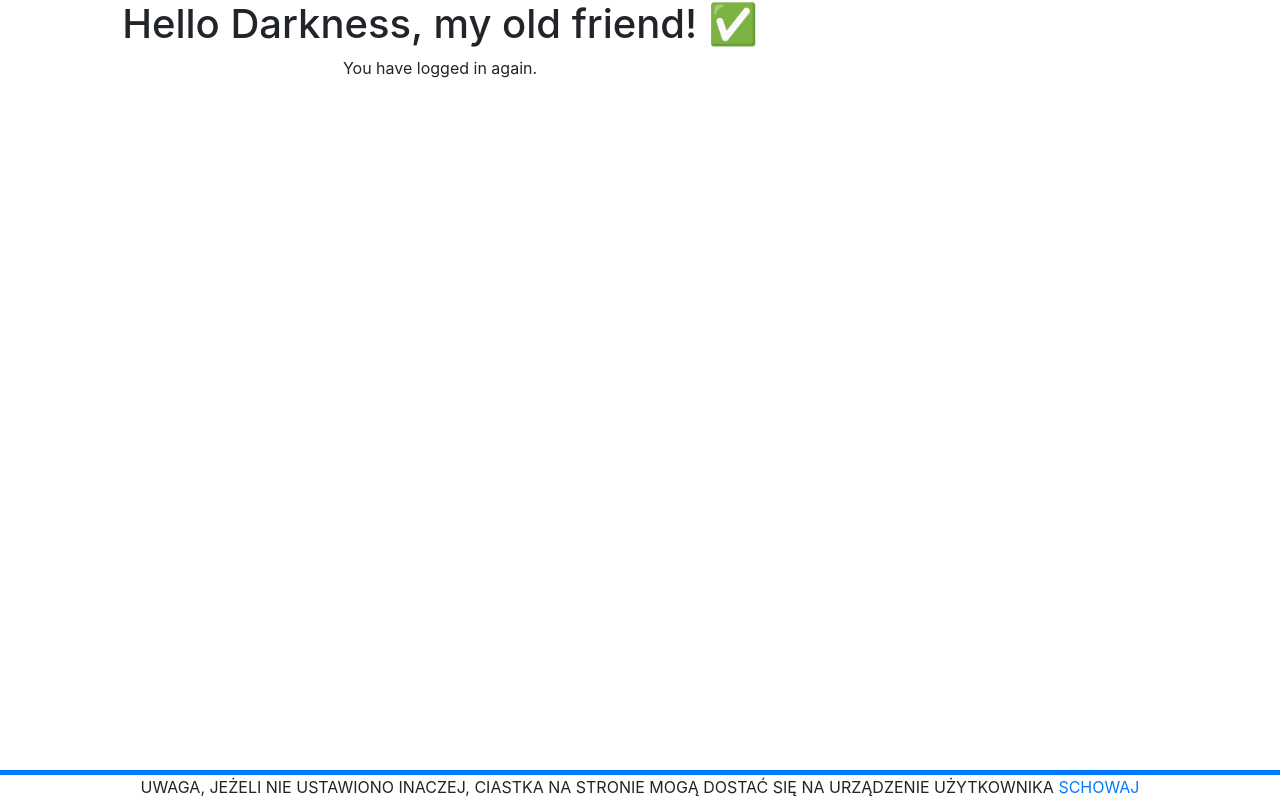
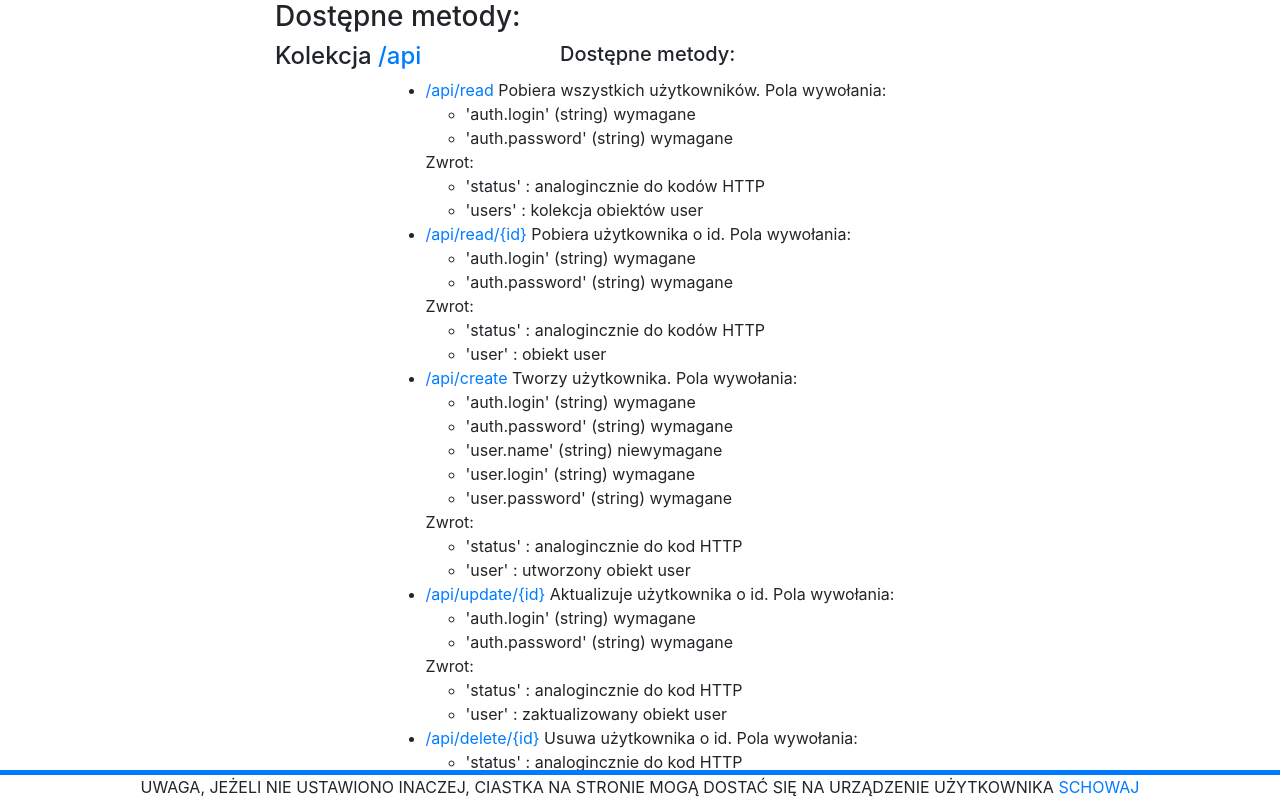
Before and after one commit to barremalatgmailcom/telemedico, a Symfony app: template templates/api/index.html.twig in a window 1280 px wide. Run offline with Twig, Linux system fonts and the light colour scheme; the template is opened without the code that fills it, so the values that code supplies are empty; some libraries are stand-ins or nearby versions.

Commit message:
api methods + auth + nearly done docs + in progress crud

```diff
--- a/src/Controller/LoginController.php
+++ b/src/Controller/LoginController.php
@@ -5,9 +5,7 @@ use Symfony\Bundle\FrameworkBundle\Controller\AbstractController;
 use Symfony\Component\Routing\Annotation\Route;
 use Symfony\Component\HttpFoundation\Response;
 use Symfony\Component\HttpFoundation\Request;
-use Symfony\Component\HttpFoundation\Session\Session;
 use Symfony\Component\HttpFoundation\Session\SessionInterface;
-use Symfony\Component\HttpFoundation\Session\Storage\NativeSessionStorage;
 use App\Entity\User;
 use Symfony\Component\Form\Extension\Core\Type\TextType;
 use Symfony\Component\Form\Extension\Core\Type\PasswordType;
--- a/templates/api/index.html.twig
+++ b/templates/api/index.html.twig
@@ -1,13 +1,88 @@
 {% extends 'base.html.twig' %}
 
-{% block title %}Hello ApiController!{% endblock %}
+{% block title %}Docs{% endblock %}
 
 {% block body %}
-
     <div class="container">
-        <div class="row col-8 justify-content-center">
-            <h1>Hello Darkness, my old friend! ✅</h1>
-            <p>You have logged in again.</p>
+        <div class="row justify-content-center">
+            <div class="col-8">
+                <h1 class="h3">Dostępne metody:</h1>
+            </div>
+        </div>
+        <div class="row justify-content-center">
+            <div class="col-3">
+                <h3 class="h4">Kolekcja  <a href="{{ url('api_read') }}"> /api </a> </h3>
+            </div>
+            <div class="col-5">
+                <h3 class="h5">Dostępne metody:</h3>
+            </div>
+        </div>
+        <div class="row justify-content-center">
+            <ul>
+                <li>
+                    <a href="{{ url('api_read') }}">/api/read</a>
+                    <span>Pobiera wszystkich użytkowników. Pola wywołania:</span>
+                    <ul>
+                        <li>'auth.login' (string) wymagane</li>
+                        <li>'auth.password' (string) wymagane</li>
+                    </ul>
+                    <span>Zwrot: </span>
+                    <ul>
+                        <li>'status' : analogincznie do kodów HTTP</li>
+                        <li>'users' : kolekcja obiektów user</li>
+                    </ul>
+                </li>
+                <li>
+                    <a href="{{ url('api_read_id') }}">/api/read/{id}</a>
+                    <span>Pobiera użytkownika o id. Pola wywołania:</span>
+                    <ul>
+                        <li>'auth.login' (string) wymagane</li>
+                        <li>'auth.password' (string) wymagane</li>
+                    </ul>
+                    <span>Zwrot: </span>
+                    <ul>
+                        <li>'status' : analogincznie do kodów HTTP</li>
+                        <li>'user' : obiekt user</li>
+                    </ul>
+                </li>
+                <li>
+                    <a href="{{ url('api_create') }}">/api/create</a>
+                    <span>Tworzy użytkownika. Pola wywołania:</span>
+                    <ul>
+                        <li>'auth.login' (string) wymagane</li>
+                        <li>'auth.password' (string) wymagane</li>
+                        <li>'user.name' (string) niewymagane</li>
+                        <li>'user.login' (string) wymagane</li>
+                        <li>'user.password' (string) wymagane</li>
+                    </ul>
+                    <span>Zwrot: </span>
+                    <ul>
+                        <li>'status' : analogincznie do kod HTTP</li>
+                        <li>'user' : utworzony obiekt user</li>
+                    </ul>
+                </li>
+                <li>
+                    <a href="{{ url('api_update') }}">/api/update/{id}</a>
+                    <span>Aktualizuje użytkownika o id. Pola wywołania:</span>
+                    <ul>
+                        <li>'auth.login' (string) wymagane</li>
+                        <li>'auth.password' (string) wymagane</li>
+                    </ul>
+                    <span>Zwrot: </span>
+                    <ul>
+                        <li>'status' : analogincznie do kod HTTP</li>
+                        <li>'user' : zaktualizowany obiekt user</li>
+                    </ul>
+                </li>
+                <li>
+                    <a href="{{ url('api_delete') }}">/api/delete/{id}</a>
+                    <span>Usuwa użytkownika o id. Pola wywołania:</span>
+                    <ul>
+                        <li>'status' : analogincznie do kod HTTP</li>
+                    </ul>
+                </li>
+            </ul>
         </div>
     </div>
+</div>
 {% endblock %}
```
Also changed, not shown: src/Controller/ApiController.php (+151 -64 lines).
